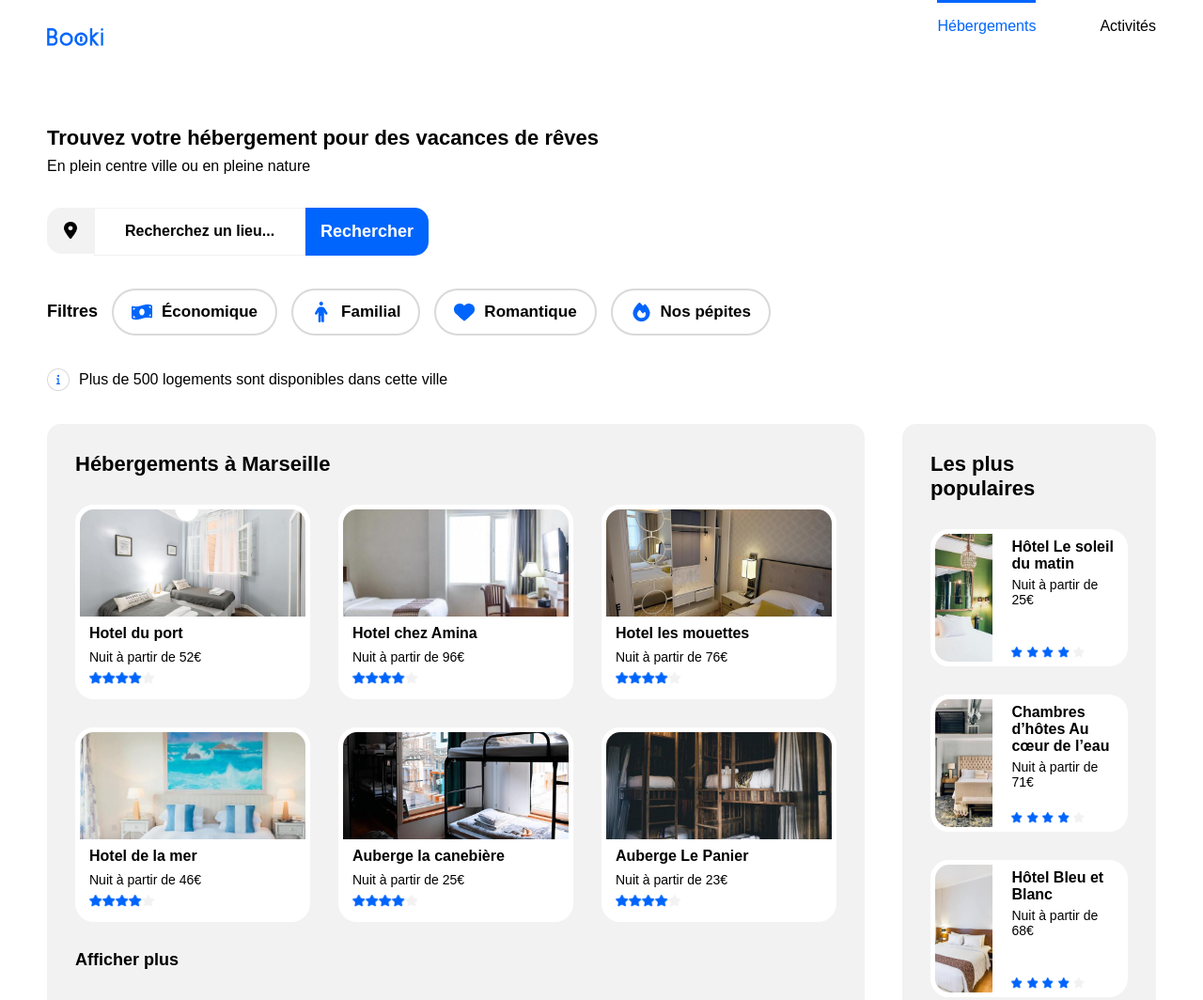
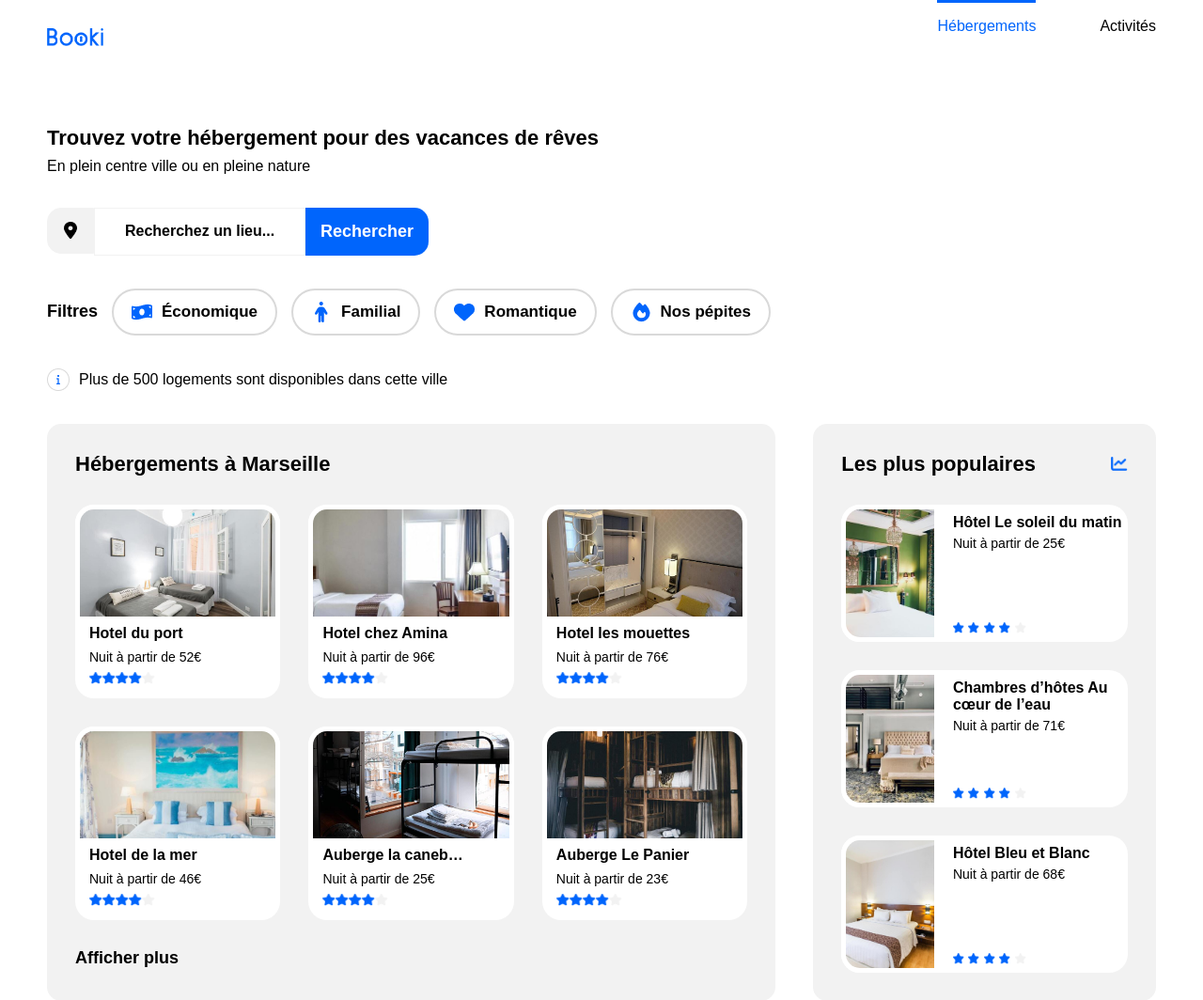
Before and after one commit to CarreGaetan/Homepage-agence-voyage---HTML-CSS, a plain HTML site: page index.html in a window 1280 px wide. Shown: the top 1064 px of the page at 94% size. Drawn offline with Linux system fonts and the light colour scheme.

Commit message:
update relative routs

```diff
--- a/index.html
+++ b/index.html
@@ -34,14 +34,14 @@
         <!-- barre de recherche -->
             <form class="searchbar-container" action="#" method="get">
                 <div class="icon-location-container">
-                    <img src="/images/icones/Vector.png" alt="localisation logo" class="icon-location"/>
+                    <img src="./images/icones/Vector.png" alt="localisation logo" class="icon-location"/>
                 </div>
                 <!-- input de recherche -->
                 <input type="text" placeholder="Recherchez un lieu..." class="searchbar-input"/>
                 <!-- bouton de recherche -->
                 <button class="submit-button">Rechercher</button>
                 <button class="icon-button">
-                    <img src="/images/icones/loupe icon.png" alt="loupe"/>
+                    <img src="./images/icones/loupe icon.png" alt="loupe"/>
                 </button>
             </form>
         <!-- filtres -->
@@ -212,7 +212,7 @@
             <div class="offers-sponsored">
                 <div class="title-container">
                 <h1>Les plus populaires</h1>
-                <img src="/images/graph-icon.png" alt="">
+                <img src="/images/icones/graph-icon.png" alt="">
                 </div>
                 <!-- Liste des offres sponsorisées -->
                 <div class="offers-sponsored-item">
--- a/style.css
+++ b/style.css
@@ -256,6 +256,7 @@ body {
     background-color: #F2F2F2;
     padding: 30px;
     border-radius: 15px;
+    width: 80%;
   }
 
 /* Style du container/grid des cards */
@@ -273,14 +274,19 @@ body {
     align-items: flex-start;
     background-color: white;
     border-radius: 20px;
-    width: 250px;
-    height: 207px;
+    height: fit-content;
     gap: 4px;
+    padding: 0 0 15px 0;
+    min-width: 180px;
 }
 
 /* Style du texte des cards */
-.grid-item h3, p {
+.grid-item h3 {
     margin: 0 0;
+    white-space: nowrap;
+    text-overflow: ellipsis;
+    overflow: hidden;
+    width: 80%;
 }
 
 /* Style de chaque icone étoile des cards */
@@ -303,8 +309,9 @@ body {
 .offer-text-container {
     display: flex;
     flex-direction: column;
-    padding: 0 15px;
+    padding: 0 15px 0 15px;
     gap: 8px;
+    width: 100%;
 }
 
 /* Style du conteneur des etoiles */
@@ -335,6 +342,7 @@ body {
     border-radius: 15px;
     gap: 30px;
     padding: 30px;
+    width: 37%;
 }
 
 /* Style du conteneur des cards */
@@ -350,6 +358,7 @@ body {
     background-color: white;
     border-radius: 20px;
     height: 146px;
+    min-width: 195px;
 }
 
 /* Style de l'image des cards */
@@ -455,23 +464,33 @@ footer div {
     /***** SECTION 2 : SECTION GROUP *****/
 
     /* Alignement vertival des 2 blocs dans section-group */
-    #section-group {
+     #section-group {
         flex-direction: column;
     }
 
+    .offers-main {
+        width: 100%;
+        min-width: 705px;
+    }
+
+    .offers-sponsored {
+        width: 100%;
+        min-width: 705px;
+    }
+
     /* Positionner le titre au dessus des filtres, à gauche */
-    .filter-bloc {
+     .filter-bloc {
         flex-direction: column;
         align-items:flex-start;
     }
 
     /* alignement vertical des cards */
-    .offers-sponsored-item {
+     .offers-sponsored-item {
         flex-direction: row;
     }
 
     /* Redimension égale des cards (largeur) */
-    .offers-sponsored-item .card-link {
+     .offers-sponsored-item .card-link {
         width: 33%;
     }
 
@@ -479,7 +498,7 @@ footer div {
 
     /* Redimension de la hauteur des images des cards */
 
-    .activites-cards-container .card-link {
+     .activites-cards-container .card-link {
         height: 270px;
     }
 
@@ -487,7 +506,6 @@ footer div {
         height: 200px;
     }
 }
-
 /* Responsive mobile */
 @media screen and (min-width: 320px) and (max-width: 768px) {
 
@@ -595,6 +613,7 @@ footer div {
         border-radius: 0px;
         gap: 15px;
         padding: 20px;
+        width: 100%;
     }
 
     /* Changer grid en flex pour afficher les cards en vertical */
@@ -633,6 +652,7 @@ footer div {
         order: 1;
         gap: 15px;
         border-radius: 0px;
+        width: 100%;
     }
 
     .activites-cards-container {
```
